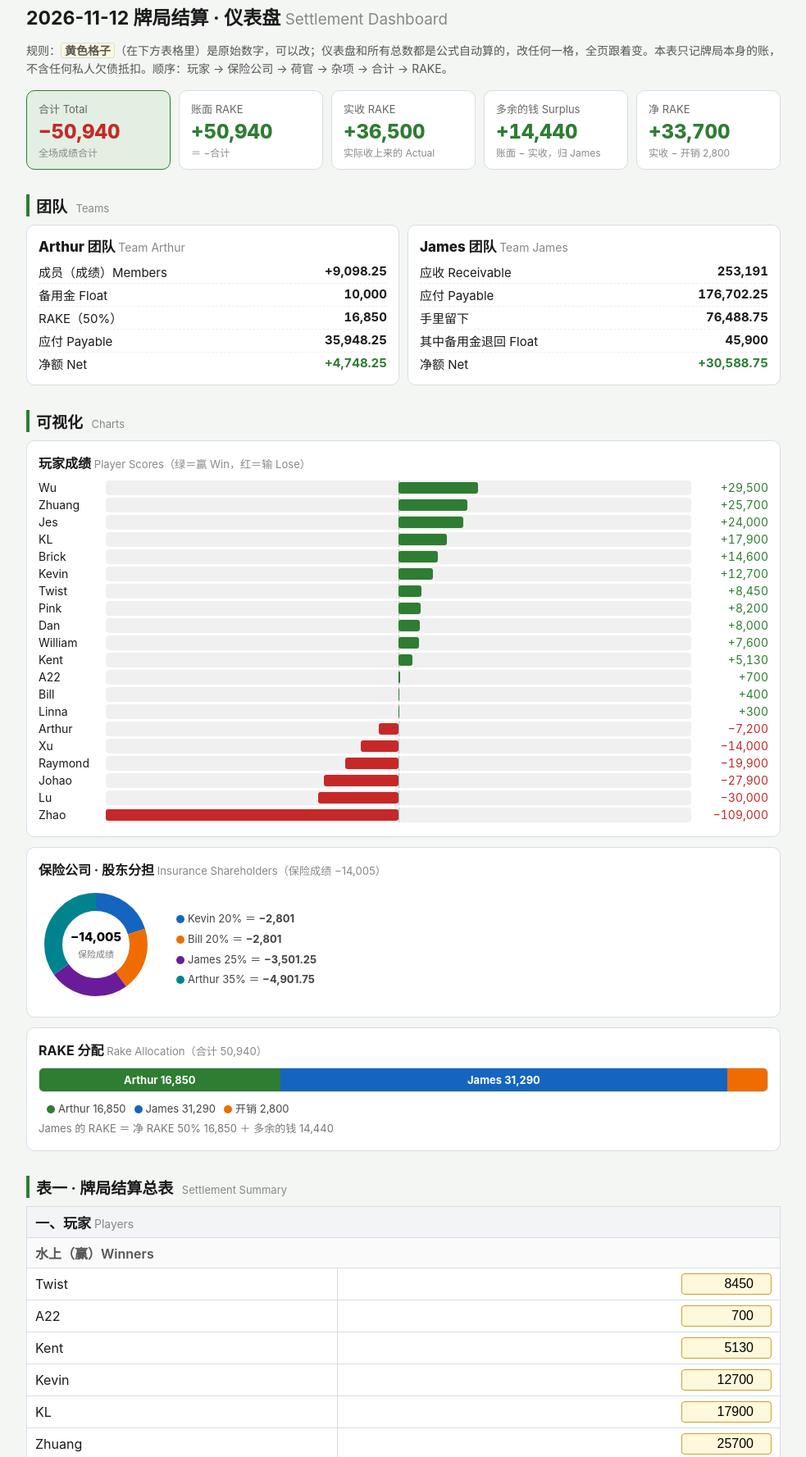
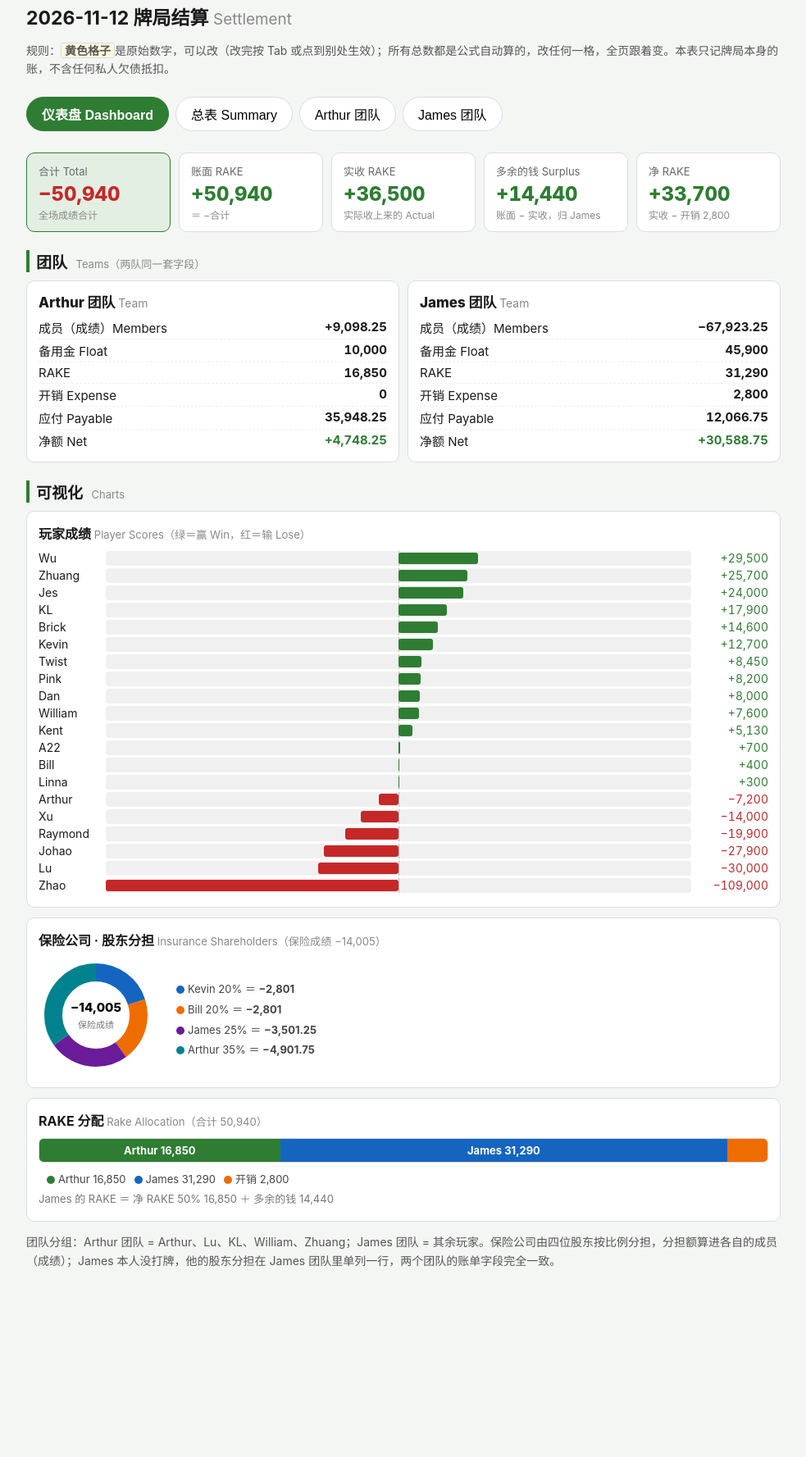
Before and after one commit to jayv00691-sudo/jayv00691-sudo.github.io, a plain HTML site: page index.html in a window 1280 px wide. Shown: the part 17-1794 px from the top of the page at 82% size, without its empty margins (148-1131 px from the left). After the commit the page ends 1596 px from the top, so only its background shows below. Drawn offline with Linux system fonts and the light colour scheme.

Commit message:
Add files via upload

```diff
--- a/index.html
+++ b/index.html
@@ -5,16 +5,21 @@
 <meta name="viewport" content="width=device-width, initial-scale=1">
 <title>2026-11-12 牌局结算表</title>
 <style>
-  :root{--line:#d8dde3;--head:#f2f4f6;--inp:#fff8dc;--tot:#eef6ee;--grand:#e3efe3;--green:#2e7d32;--red:#c62828;--blue:#1565c0;--orange:#ef6c00;--purple:#6a1b9a}
+  :root{--line:#d8dde3;--head:#f2f4f6;--inp:#fff8dc;--tot:#eef6ee;--grand:#e3efe3;--green:#2e7d32;--red:#c62828}
   *{box-sizing:border-box}
   body{font-family:-apple-system,"PingFang SC","Microsoft YaHei",sans-serif;margin:0;padding:16px;color:#1a1a1a;background:#f4f6f4}
   .wrap{max-width:920px;margin:0 auto}
   h1{font-size:23px;margin:4px 0 2px}
-  h2{font-size:19px;margin:30px 0 10px;border-left:4px solid var(--green);padding-left:8px}
+  h2{font-size:19px;margin:22px 0 10px;border-left:4px solid var(--green);padding-left:8px}
   h2 .en{font-size:13px;color:#888;font-weight:400;margin-left:6px}
   .note{color:#555;font-size:14px;line-height:1.6}
   .note b{background:var(--inp);border:1px solid var(--line);padding:0 4px;border-radius:3px}
   .en{color:#888;font-size:.82em;font-weight:400}
+  /* tabs */
+  .tabs{display:flex;gap:8px;flex-wrap:wrap;margin:14px 0 18px;position:sticky;top:0;background:#f4f6f4;padding:8px 0;z-index:5}
+  .tab{border:1px solid var(--line);background:#fff;border-radius:999px;padding:8px 18px;font-size:16px;cursor:pointer}
+  .tab.on{background:var(--green);color:#fff;border-color:var(--green);font-weight:700}
+  .page{display:none}.page.on{display:block}
   /* KPI cards */
   .cards{display:grid;grid-template-columns:repeat(auto-fit,minmax(150px,1fr));gap:10px;margin:14px 0 4px}
   .card{background:#fff;border:1px solid var(--line);border-radius:10px;padding:12px 14px}
@@ -55,7 +60,7 @@
   .formula{color:#777;font-size:13px}
   .check{margin-top:10px;padding:10px 12px;border:1px solid var(--line);border-radius:6px;background:#fff;font-size:15px;line-height:1.7}
   .ok{color:var(--green);font-weight:700}.bad{color:var(--red);font-weight:700}
-  details.sharebox{border:1px solid var(--line);border-radius:6px;background:#fff;margin:-1px 0 0;padding:0}
+  details.sharebox{border:1px solid var(--line);border-radius:6px;background:#fff;margin:-1px 0 0}
   details.sharebox summary{cursor:pointer;padding:8px 10px;font-weight:600;background:#fafafa;border-radius:6px;list-style-position:inside}
   details.sharebox table{border:none}
   details.sharebox td{border-left:none;border-right:none}
@@ -64,14 +69,21 @@
 </head>
 <body>
 <div class="wrap">
-<h1>2026-11-12 牌局结算 · 仪表盘 <span class="en">Settlement Dashboard</span></h1>
-<p class="note">规则：<b>黄色格子</b>（在下方表格里）是原始数字，可以改；仪表盘和所有总数都是公式自动算的，改任何一格，全页跟着变。本表只记牌局本身的账，不含任何私人欠债抵扣。顺序：玩家 → 保险公司 → 荷官 → 杂项 → 合计 → RAKE。</p>
+<h1>2026-11-12 牌局结算 <span class="en">Settlement</span></h1>
+<p class="note">规则：<b>黄色格子</b>是原始数字，可以改（改完按 Tab 或点到别处生效）；所有总数都是公式自动算的，改任何一格，全页跟着变。本表只记牌局本身的账，不含任何私人欠债抵扣。</p>
 
+<nav class="tabs">
+  <button class="tab on" data-tab="dash">仪表盘 Dashboard</button>
+  <button class="tab" data-tab="summary">总表 Summary</button>
+  <button class="tab" data-tab="teamA">Arthur 团队</button>
+  <button class="tab" data-tab="teamJ">James 团队</button>
+</nav>
+
+<!-- ===== 仪表盘 ===== -->
+<section class="page on" id="page-dash">
   <div class="cards" id="kpis"></div>
-
-<h2>团队 <span class="en">Teams</span></h2>
+  <h2>团队 <span class="en">Teams（两队同一套字段）</span></h2>
   <div class="hosts" id="hosts"></div>
-
   <h2>可视化 <span class="en">Charts</span></h2>
   <div class="panel"><h3>玩家成绩 <span class="en">Player Scores（绿＝赢 Win，红＝输 Lose）</span></h3><div id="scoreChart"></div></div>
   <div class="panel"><h3>保险公司 · 股东分担 <span class="en">Insurance Shareholders（保险成绩 <span id="insTotal"></span>）</span></h3>
@@ -80,19 +92,26 @@
   <div class="panel"><h3>RAKE 分配 <span class="en">Rake Allocation（合计 <span id="rakeTotal"></span>）</span></h3>
     <div class="stack" id="rakeStack"></div><div class="legend" id="rakeLegend"></div>
   </div>
+</section>
 
-<h2>表一 · 牌局结算总表 <span class="en">Settlement Summary</span></h2>
+<!-- ===== 总表 ===== -->
+<section class="page" id="page-summary">
   <table id="t1"></table>
+</section>
 
-<h2>表二 · Arthur 团队账单 <span class="en">Team Arthur</span></h2>
-<table id="t2"></table>
-<div class="check" id="check2"></div>
+<!-- ===== Arthur 团队 ===== -->
+<section class="page" id="page-teamA">
+  <table id="tA"></table>
+  <div class="check" id="checkA"></div>
+</section>
 
-<h2>表三 · James 团队账单（应收 / 应付）<span class="en">Team James — Receivable / Payable</span></h2>
-<table id="t3"></table>
-<div class="check" id="check3"></div>
+<!-- ===== James 团队 ===== -->
+<section class="page" id="page-teamJ">
+  <table id="tJ"></table>
+  <div class="check" id="checkJ"></div>
+</section>
 
-<p class="note">团队分组：Arthur 团队 = Arthur、Lu、KL、William、Zhuang；James 团队 = 其余玩家。保险公司由四位股东按比例分担，分担额算进各自的成员（成绩）。</p>
+<p class="note">团队分组：Arthur 团队 = Arthur、Lu、KL、William、Zhuang；James 团队 = 其余玩家。保险公司由四位股东按比例分担，分担额算进各自的成员（成绩）；James 本人没打牌，他的股东分担在 James 团队里单列一行，两个团队的账单字段完全一致。</p>
 </div>
 
 <script>
@@ -109,8 +128,8 @@ const S = {
   ],
   insurance: -14005,
   shares: [["Kevin",20],["Bill",20],["James",25],["Arthur",35]], // 保险公司股东 %
-  dealers: [["WeiWei",1285],["Lyne",3565],["Linna",1560]],
-  massage: 1475,
+  dealers: [["WeiWei",1285],["Lyne",3565],["Linna",1560]],       // 荷官小费
+  massage: 1475,                                                   // 按摩小费
   actualRake: 36500,   // 实收 RAKE
   expense: 2800,       // 开销（房租、点餐，付给 James）
   arthurFloat: 10000,  // Arthur 备用金
@@ -144,40 +163,42 @@ function calc(){
   const up = S.players.filter(p=>p[1]>0), down = S.players.filter(p=>p[1]<0);
   const upSum = up.reduce((a,p)=>a+p[1],0), downSum = down.reduce((a,p)=>a+p[1],0);
   const shareAmt = {}; S.shares.forEach(([n,p])=>shareAmt[n]=S.insurance*p/100);
-  const dealerSum = S.dealers.reduce((a,d)=>a+d[1],0);
-  const grand = upSum+downSum+S.insurance+dealerSum+S.massage;
+  const tipSum = S.dealers.reduce((a,d)=>a+d[1],0) + S.massage; // 小费合计（荷官+按摩）
+  const grand = upSum+downSum+S.insurance+tipSum;
   const bookRake = -grand;                        // 账面 RAKE
   const surplus = bookRake - S.actualRake;        // 多余的钱
   const netRake = S.actualRake - S.expense;       // 净 RAKE
   const arthurRake = netRake/2, jamesRake = netRake/2 + surplus;
   const personal = {}; S.players.forEach(p=>personal[p[0]]=p[1]); // 成员（成绩）
   S.shares.forEach(([n])=>{ if(n in personal) personal[n]+=shareAmt[n]; });
-  const gA = S.players.filter(p=>p[2]==="A");
-  const gJ = S.players.filter(p=>p[2]==="J");
-  const gASum = gA.reduce((a,p)=>a+personal[p[0]],0);   // Arthur 团队成员（成绩）
-  const gJNet = gJ.reduce((a,p)=>a+personal[p[0]],0);   // James 团队成员（成绩）
-  const arthurPay = gASum + S.arthurFloat + arthurRake;
-  const arthurNet = personal["Arthur"] + arthurRake;    // Arthur 净额
-  const recvHouseParts = [["RAKE 份额（净 RAKE 50%）", netRake/2],["多余的钱（全归 James）", surplus],["开销（房租、点餐）", S.expense],["备用金退回", S.jamesFloat]];
-  const recvHouse = recvHouseParts.reduce((a,x)=>a+x[1],0);
-  const losers = gJ.filter(p=>personal[p[0]]<0), winners = gJ.filter(p=>personal[p[0]]>0);
-  const recvLosers = losers.reduce((a,p)=>a-personal[p[0]],0);
-  const payWinners = winners.reduce((a,p)=>a+personal[p[0]],0);
-  const recvTotal = recvHouse + recvLosers;
-  const carry = -gJNet;
-  const payTotal = payWinners + (-shareAmt["James"]) + carry;
-  const jamesLeft = recvTotal - payTotal;
-  const jamesNet = jamesLeft - S.jamesFloat;            // James 净额
-  const jamesNetAlt = jamesRake + S.expense + shareAmt["James"];
-  return {score,up,down,upSum,downSum,shareAmt,dealerSum,grand,bookRake,surplus,netRake,arthurRake,jamesRake,
-          personal,gA,gJ,gASum,gJNet,arthurPay,arthurNet,recvHouseParts,recvHouse,losers,winners,
-          recvLosers,payWinners,recvTotal,carry,payTotal,jamesLeft,jamesNet,jamesNetAlt};
+  // 两个团队同一套字段
+  function team(key, floatV, rake, expense, captainShare){
+    const members = S.players.filter(p=>p[2]===key);
+    const memberSum = members.reduce((a,p)=>a+personal[p[0]],0) + (captainShare||0);
+    const total = memberSum + floatV + rake + expense;
+    return {members, memberSum, floatV, rake, expense, total};
+  }
+  const A = team("A", S.arthurFloat, arthurRake, 0, 0);
+  const J = team("J", S.jamesFloat, jamesRake, S.expense, shareAmt["James"]); // James 没打牌，股东分担单列一行进成员（成绩）
+  const arthurNet = personal["Arthur"] + arthurRake;                      // 本人（成绩+保险）+ RAKE + 开销
+  const jamesNet = shareAmt["James"] + jamesRake + S.expense;
+  return {score,up,down,upSum,downSum,shareAmt,tipSum,grand,bookRake,surplus,netRake,
+          arthurRake,jamesRake,personal,A,J,arthurNet,jamesNet};
 }
 
 // ===== 仪表盘 =====
+function teamCard(name, T, net){
+  return `<div class="host"><div class="name">${name} 团队 <span class="en">Team</span></div>
+    <div class="row"><span>成员（成绩）Members</span><b>${fmtS(T.memberSum)}</b></div>
+    <div class="row"><span>备用金 Float</span><b>${fmt(T.floatV)}</b></div>
+    <div class="row"><span>RAKE</span><b>${fmt(T.rake)}</b></div>
+    <div class="row"><span>开销 Expense</span><b>${fmt(T.expense)}</b></div>
+    <div class="row"><span>应付 Payable</span><b>${fmt(T.total)}</b></div>
+    <div class="row"><span>净额 Net</span><b class="${cls(net)}">${fmtS(net)}</b></div></div>`;
+}
 function renderDash(C){
   const kpi = [
-    ["合计 " + "Total", C.grand, "全场成绩合计", true],
+    ["合计 Total", C.grand, "全场成绩合计", true],
     ["账面 RAKE", C.bookRake, "＝ −合计", false],
     ["实收 RAKE", S.actualRake, "实际收上来的 Actual", false],
     ["多余的钱 Surplus", C.surplus, "账面 − 实收，归 James", false],
@@ -185,19 +206,7 @@ function renderDash(C){
   ];
   $("kpis").innerHTML = kpi.map(([k,v,s,hero])=>
     `<div class="card${hero?" hero":""}"><div class="k">${k}</div><div class="v ${cls(v)}">${fmtS(v)}</div><div class="s">${s}</div></div>`).join("");
-  $("hosts").innerHTML = `
-    <div class="host"><div class="name">Arthur 团队 <span class="en">Team Arthur</span></div>
-      <div class="row"><span>成员（成绩）Members</span><b>${fmtS(C.gASum)}</b></div>
-      <div class="row"><span>备用金 Float</span><b>${fmt(S.arthurFloat)}</b></div>
-      <div class="row"><span>RAKE（50%）</span><b>${fmt(C.arthurRake)}</b></div>
-      <div class="row"><span>应付 Payable</span><b>${fmt(C.arthurPay)}</b></div>
-      <div class="row"><span>净额 Net</span><b class="${cls(C.arthurNet)}">${fmtS(C.arthurNet)}</b></div></div>
-    <div class="host"><div class="name">James 团队 <span class="en">Team James</span></div>
-      <div class="row"><span>应收 Receivable</span><b>${fmt(C.recvTotal)}</b></div>
-      <div class="row"><span>应付 Payable</span><b>${fmt(C.payTotal)}</b></div>
-      <div class="row"><span>手里留下</span><b>${fmt(C.jamesLeft)}</b></div>
-      <div class="row"><span>其中备用金退回 Float</span><b>${fmt(S.jamesFloat)}</b></div>
-      <div class="row"><span>净额 Net</span><b class="${cls(C.jamesNet)}">${fmtS(C.jamesNet)}</b></div></div>`;
+  $("hosts").innerHTML = teamCard("Arthur", C.A, C.arthurNet) + teamCard("James", C.J, C.jamesNet);
   const sorted = [...S.players].sort((a,b)=>b[1]-a[1]);
   const maxAbs = Math.max(...S.players.map(p=>Math.abs(p[1]))) || 1;
   $("scoreChart").innerHTML = sorted.map(p=>{
@@ -235,14 +244,32 @@ function renderDash(C){
     `<br><span class="formula">James 的 RAKE ＝ 净 RAKE 50% ${fmt(C.netRake/2)} ＋ 多余的钱 ${fmt(C.surplus)}</span>`;
 }
 
-// ===== 表格 =====
+// ===== 团队账单（两队共用同一个模板）=====
 function insNote(n, C){
   return S.shares.some(([x])=>x===n) ? ` <span class="formula">（成绩 ${fmtS(C.score[n])} ＋ 保险 ${fmtS(C.shareAmt[n])}）</span>` : "";
 }
+function teamBill(T, C, opt){
+  let h = sec("成员（成绩）" + EN("Members (Score)"));
+  T.members.forEach(p=>{
+    h += `<tr><td>${p[0]}${insNote(p[0], C)}</td><td class="n ${cls(C.personal[p[0]])}">${fmtS(C.personal[p[0]])}</td></tr>`;
+  });
+  if(opt.captainRow){
+    h += `<tr><td>${opt.captainRow} <span class="formula">（本人没打牌，这是他的保险股东分担）</span></td><td class="n ${cls(C.shareAmt["James"])}">${fmtS(C.shareAmt["James"])}</td></tr>`;
+  }
+  h += row("成员（成绩）合计", T.memberSum, {cls:"tot", signed:true});
+  h += row("备用金退回 Float", T.floatV, {html: inp(opt.floatKey, T.floatV)});
+  h += row(opt.rakeLabel, T.rake, {});
+  h += row("开销 Expense" + opt.expenseNote, T.expense, opt.expenseInput ? {html: inp("expense", T.expense)} : {});
+  h += row("应付 Payable", T.total, {cls:"grand"});
+  h += row(opt.netLabel, opt.net, {cls:"tot", signed:true});
+  return h;
+}
+
+// ===== 渲染 =====
 function render(){
   const C = calc();
   renderDash(C);
-  // 表一：玩家 → 保险公司 → 荷官 → 杂项 → 合计 → RAKE
+  // 总表：玩家 → 保险公司 → 小费 → 合计 → RAKE
   let h = sec("一、玩家" + EN("Players"));
   h += sub("水上（赢）Winners");
   C.up.forEach(p=>h+=row(p[0], p[1], {signed:true, html: inp(`pl.${p[0]}`, p[1])}));
@@ -255,7 +282,6 @@ function render(){
   h += row("保险成绩", S.insurance, {signed:true, html: inp("insurance", S.insurance)});
   $("t1").innerHTML = h;
   document.querySelectorAll("#shareBox,#t1b").forEach(e=>e.remove());
-  // 股东（可折叠，单独一块插在表一里）
   const det = document.createElement("details");
   det.className = "sharebox"; det.open = insOpen; det.id = "shareBox";
   det.innerHTML = `<summary>股东分担 Shareholders（点击展开 / 收起）— ${S.shares.map(([n,p])=>`${n} ${p}%`).join(" · ")}</summary>
@@ -263,14 +289,13 @@ function render(){
     <tr class="tot"><td>股东分担合计（应 = 保险成绩）</td><td class="n">${fmtS(S.shares.reduce((a,[n])=>a+C.shareAmt[n],0))}</td></tr></table>`;
   $("t1").after(det);
   det.addEventListener("toggle", ()=>{ insOpen = det.open; });
-  h = sec("三、荷官" + EN("Dealers · Tips"));
-  S.dealers.forEach(d=>h+=row(d[0], d[1], {signed:true, html: inp(`dl.${d[0]}`, d[1])}));
-  h += row("荷官小计", C.dealerSum, {cls:"tot", signed:true});
-  h += sec("四、杂项" + EN("Misc"));
+  h = sec("三、小费" + EN("Tips · 荷官 + 按摩"));
+  S.dealers.forEach(d=>h+=row(`${d[0]}（荷官）`, d[1], {signed:true, html: inp(`dl.${d[0]}`, d[1])}));
   h += row("按摩 Massage", S.massage, {signed:true, html: inp("massage", S.massage)});
-  h += sec("五、合计" + EN("Total"));
+  h += row("小费合计", C.tipSum, {cls:"tot", signed:true});
+  h += sec("四、合计" + EN("Total"));
   h += row("账面总计 Grand Total", C.grand, {cls:"grand", signed:true});
-  h += sec("六、RAKE");
+  h += sec("五、RAKE");
   h += row("账面 RAKE（= −合计）", C.bookRake, {});
   h += row("实收 RAKE Actual", S.actualRake, {html: inp("actualRake", S.actualRake)});
   h += row("多余的钱 Surplus（账面 − 实收，归 James）", C.surplus, {cls:"tot"});
@@ -285,43 +310,20 @@ function render(){
   t1b.innerHTML = h; t1b.id = "t1b";
   det.after(t1b);
 
-  // 表二 Arthur 团队
-  h = sec("成员（成绩）" + EN("Members (Score)"));
-  C.gA.forEach(p=>{
-    h += `<tr><td>${p[0]}${insNote(p[0], C)}</td><td class="n ${cls(C.personal[p[0]])}">${fmtS(C.personal[p[0]])}</td></tr>`;
+  // 两个团队账单：同一个模板
+  $("tA").innerHTML = teamBill(C.A, C, {
+    floatKey: "arthurFloat", rakeLabel: "RAKE（净 RAKE 50%）",
+    expenseNote: "", expenseInput: false,
+    netLabel: "Arthur 净额 Net（本人成绩+保险 ＋ RAKE）", net: C.arthurNet
   });
-  h += row("成员（成绩）合计", C.gASum, {cls:"tot", signed:true});
-  h += row("备用金退回 Float", S.arthurFloat, {html: inp("arthurFloat", S.arthurFloat)});
-  h += row("RAKE（净 RAKE 50%）", C.arthurRake, {});
-  h += row("应付 Payable", C.arthurPay, {cls:"grand"});
-  h += row("Arthur 净额 Net（成员（成绩）＋ RAKE）", C.arthurNet, {cls:"tot", signed:true});
-  $("t2").innerHTML = h;
-  $("check2").innerHTML = `对账：成员（成绩）${fmtS(C.gASum)} ＋ 备用金 ${fmt(S.arthurFloat)} ＋ RAKE ${fmt(C.arthurRake)} ＝ 应付 <b>${fmt(C.arthurPay)}</b>`;
-
-  // 表三 James 团队
-  h = sec("应该收的" + EN("Receivable"));
-  C.recvHouseParts.forEach(([l,v])=>h+=row(l, v, {}));
-  h += row("牌局小计", C.recvHouse, {cls:"tot"});
-  C.losers.forEach(p=>{
-    h += `<tr><td>${p[0]}（输）${insNote(p[0], C)}</td><td class="n">${fmt(-C.personal[p[0]])}</td></tr>`;
+  $("checkA").innerHTML = `对账：成员（成绩）${fmtS(C.A.memberSum)} ＋ 备用金 ${fmt(C.A.floatV)} ＋ RAKE ${fmt(C.A.rake)} ＋ 开销 ${fmt(C.A.expense)} ＝ 应付 <b>${fmt(C.A.total)}</b>`;
+  $("tJ").innerHTML = teamBill(C.J, C, {
+    floatKey: "jamesFloat", captainRow: "James（股东）",
+    rakeLabel: "RAKE（净 RAKE 50% ＋ 多余的钱）",
+    expenseNote: "（房租、点餐，归 James）", expenseInput: true,
+    netLabel: "James 净额 Net（股东分担 ＋ RAKE ＋ 开销）", net: C.jamesNet
   });
-  h += row("组里小计", C.recvLosers, {cls:"tot"});
-  h += row("应收合计 Receivable", C.recvTotal, {cls:"grand"});
-  h += sec("应该付的" + EN("Payable"));
-  C.winners.forEach(p=>{
-    h += `<tr><td>${p[0]}${insNote(p[0], C)}</td><td class="n">${fmt(C.personal[p[0]])}</td></tr>`;
-  });
-  h += row("赢家小计", C.payWinners, {cls:"tot"});
-  h += row("他自己的保险（股东 25%）", -C.shareAmt["James"], {});
-  h += row("结转牌局（团队收的净钱上交）", C.carry, {});
-  h += row("应付合计 Payable", C.payTotal, {cls:"grand"});
-  h += row("备用金（James）Float", S.jamesFloat, {html: inp("jamesFloat", S.jamesFloat)});
-  $("t3").innerHTML = h;
-  const ok1 = Math.abs(C.jamesNet - C.jamesNetAlt) < 0.005;
-  $("check3").innerHTML =
-    `应收 ${fmt(C.recvTotal)} − 应付 ${fmt(C.payTotal)} ＝ <b>${fmt(C.jamesLeft)}</b> 留在他手里；其中 ${fmt(S.jamesFloat)} 是备用金，<b>${fmt(C.jamesNet)} 是他的净额 Net</b>。<br>` +
-    `交叉验证：RAKE ${fmt(C.jamesRake)} ＋ 开销 ${fmt(S.expense)} − 保险 ${fmt(-C.shareAmt["James"])} ＝ ${fmt(C.jamesNetAlt)} ` +
-    (ok1 ? `<span class="ok">✓ 两种算法一致</span>` : `<span class="bad">✗ 两种算法对不上</span>`);
+  $("checkJ").innerHTML = `对账：成员（成绩）${fmtS(C.J.memberSum)} ＋ 备用金 ${fmt(C.J.floatV)} ＋ RAKE ${fmt(C.J.rake)} ＋ 开销 ${fmt(C.J.expense)} ＝ 应付 <b>${fmt(C.J.total)}</b>`;
   bindInputs();
 }
 function bindInputs(){
@@ -337,6 +339,13 @@ function bindInputs(){
     });
   });
 }
+// 标签页切换
+document.querySelectorAll(".tab").forEach(btn=>{
+  btn.addEventListener("click", ()=>{
+    document.querySelectorAll(".tab").forEach(b=>b.classList.toggle("on", b===btn));
+    document.querySelectorAll(".page").forEach(pg=>pg.classList.toggle("on", pg.id==="page-"+btn.dataset.tab));
+  });
+});
 render();
 </script>
 </body>
```
Lines whose indentation alone changed are shown as unchanged.
